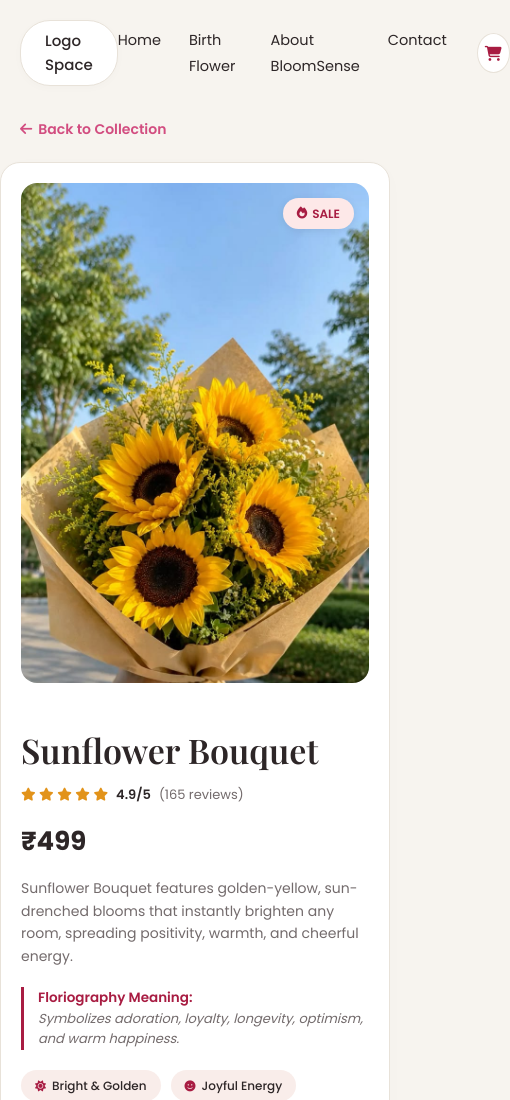
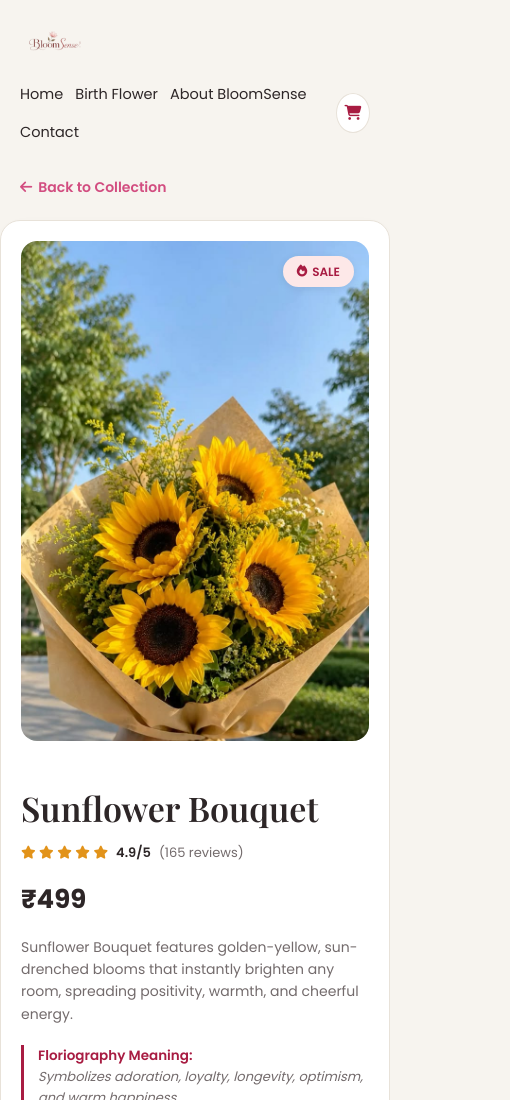
Before and after one commit to arpitapardeshi/bloomsense, a plain HTML site: page sunflower-detail.html in a window 390 px wide. Shown: the top 1100 px of the page, 510 px wide, since content can reach past the window. Drawn offline with nearby package versions, Linux system fonts and the light colour scheme; a web font is replaced by a local one.

Commit message:
Update sunflower-detail.html

```diff
--- a/sunflower-detail.html
+++ b/sunflower-detail.html
@@ -53,18 +53,24 @@
         }
 
         .logo-pill {
-            background: #ffffff;
-            padding: 8px 24px;
+            background: transparent;
+            padding: 0;
             border-radius: 30px;
-            border: 1px solid var(--border-soft);
-            box-shadow: 0 2px 10px rgba(0,0,0,0.02);
+            border: none;
+            box-shadow: none;
             text-decoration: none;
-            color: var(--text-dark);
-            font-family: 'Poppins', sans-serif;
-            font-weight: 500;
-            font-size: 15px;
             display: inline-flex;
             align-items: center;
+            width: 220px;
+            height: 65px;
+            flex-shrink: 0;
+            overflow: hiddem;
+        }
+        .logo-pill img {
+            max-width: 100%;
+            max-height: 100%;
+            object-fit: contain;
+            display: block;
         }
 
         .nav-menu-group {
@@ -373,6 +379,21 @@
                 grid-template-columns: 1fr;
                 padding: 20px;
             }
+            .logo-pill{
+                width: 155px;
+                height: 46px;
+            }
+            .header-container{
+                flex-wrap: wrap;
+                gap: 15px;
+            }
+            .nav-menu-group{
+                gap: 15px;
+            }
+            nav ul{
+                gap: 12px;
+                flex-wrap: wrap;
+            }
         }
     </style>
 </head>
@@ -382,7 +403,7 @@
     <header>
         <div class="header-container">
             <a href="flower-listing.html" class="logo-pill">
-                Logo Space
+                <img src="logoo.png.png" alt="BloomSense Logo">
             </a>
 
             <div class="nav-menu-group">
```
